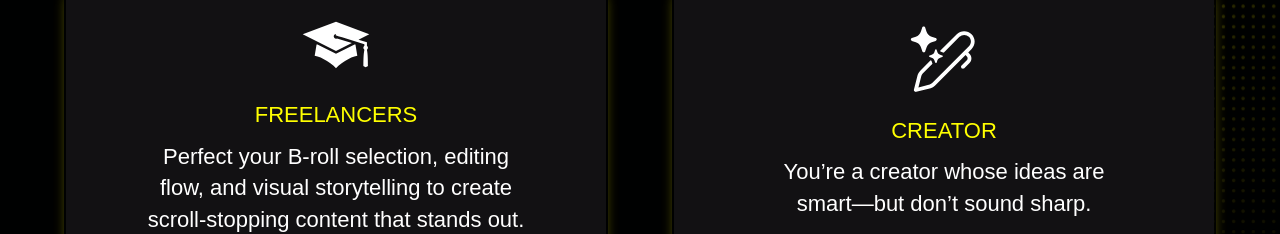
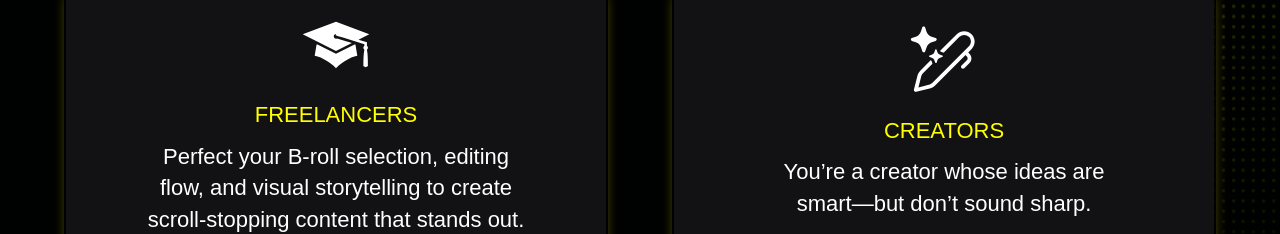
Before and after one commit to yapcapitalist/YC, a React (Vite) app: page / in a window 1280 px wide. Shown: the part 3228-3462 px from the top of the page. Built offline with nearby package versions, Linux system fonts and the light colour scheme; a web font is replaced by a local one.

Commit message:
creators text

```diff
--- a/src/components/Apply.jsx
+++ b/src/components/Apply.jsx
@@ -5,7 +5,7 @@ import { Link } from 'react-router-dom';
 
 export default function YCApplicationSection() {
     return (
-        <section className="relative px-6">
+        <section className="relative px-6 overflow-hidden h-[100vh]">
 
             <div className="relative  rounded z-2 py-8 max-w-7xl mx-auto">
                 <Link to="/">
--- a/src/components/WhoThisIsFor.jsx
+++ b/src/components/WhoThisIsFor.jsx
@@ -34,7 +34,7 @@ const people = [
         ),
     },
     {
-        title: "CREATOR",
+        title: "CREATORS",
         description: "You’re a creator whose ideas are smart—but don’t sound sharp.",
         svg: (
             <svg className="w-[30px] h-[30px] sm:w-[74px] sm:h-[73px]" viewBox="0 0 74 73" fill="none" xmlns="http://www.w3.org/2000/svg">
```
